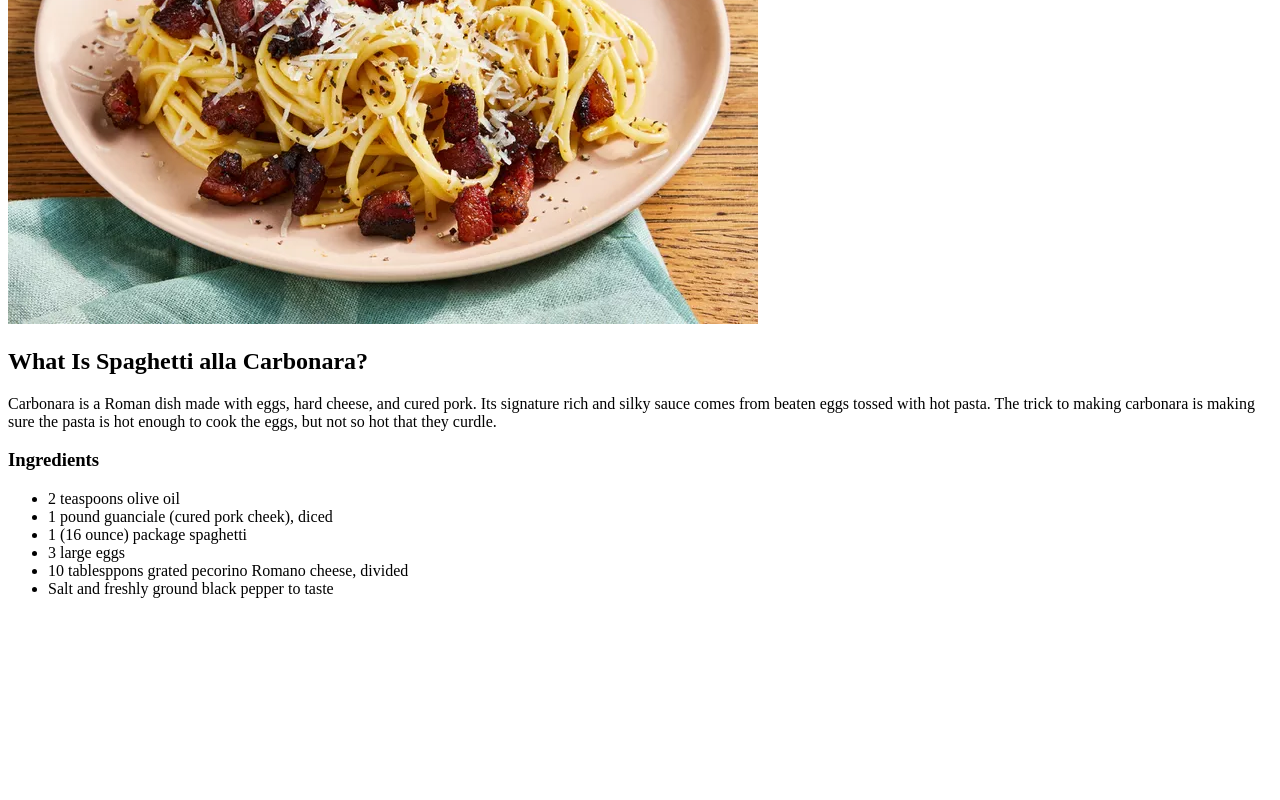
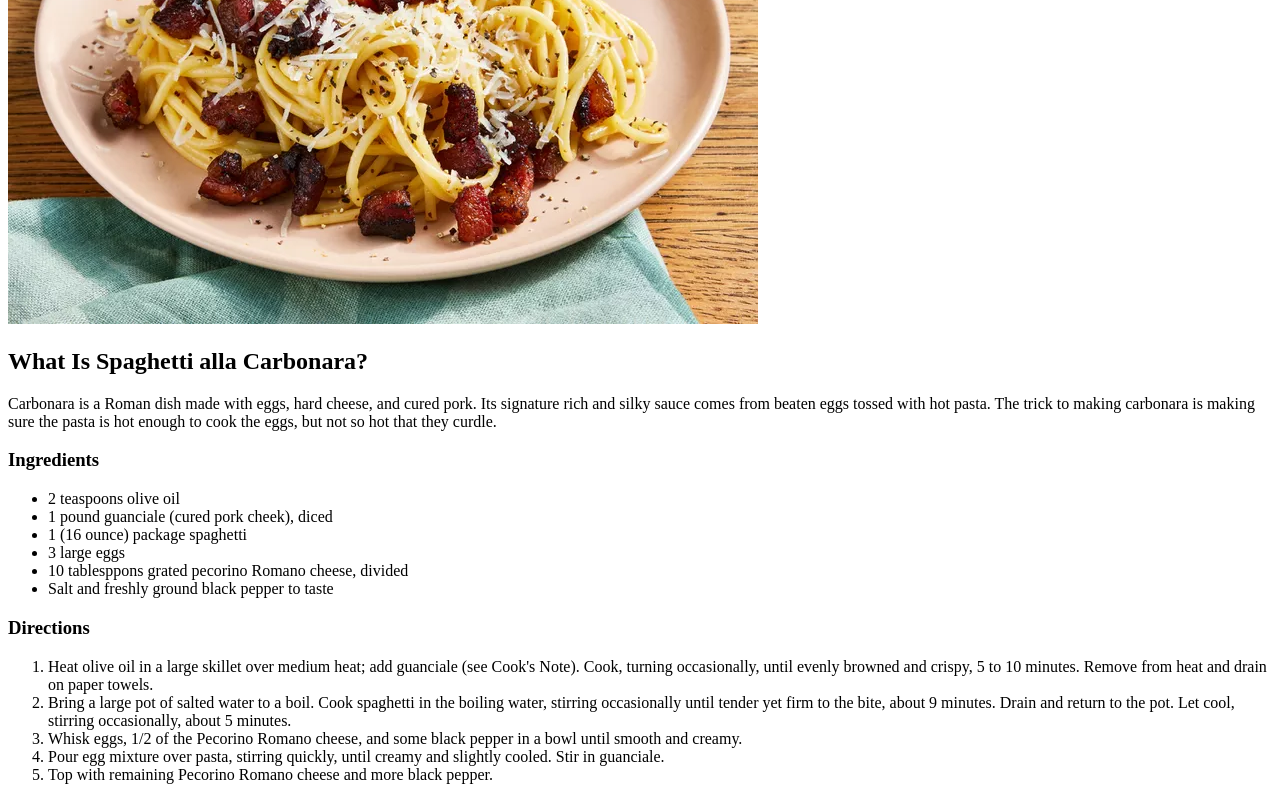
Before and after one commit to mdj10/odin-recipes, a plain HTML site: page recipes/carbonara.html in a window 1280 px wide. Shown: the part 319-1119 px from the top of the page. Before the commit the page ends 933 px from the top, so only its background shows below. Drawn offline with Linux system fonts and the light colour scheme.

Commit message:
Add directions to carbonara recipe

```diff
--- a/recipes/carbonara.html
+++ b/recipes/carbonara.html
@@ -6,16 +6,24 @@
     </head>
 
     <body>
+
+
         <h1>Carbonara Recipe</h1>
+
+
         <img src="recipe-images/carbonara.png"
         alt="Carbonara Pasta">
+
+
         <h2>What Is Spaghetti alla Carbonara?</h2>
         <p>Carbonara is a Roman dish made with eggs,
          hard cheese, and cured pork. Its signature rich
          and silky sauce comes from beaten eggs tossed
          with hot pasta. The trick to making carbonara is
          making sure the pasta is hot enough to cook the
-         eggs, but not so hot that they curdle. </p>
+         eggs, but not so hot that they curdle.</p>
+
+
         <h3>Ingredients</h3>
         <ul>
             <li>2 teaspoons olive oil</li>
@@ -28,5 +36,31 @@
             <li>Salt and freshly ground black pepper
             to taste</li>
         </ul>
+
+        <!-- continue for directions -->
+        <h3>Directions</h3>
+        <ol>
+            <li>Heat olive oil in a large skillet over
+            medium heat; add guanciale (see Cook's Note).
+            Cook, turning occasionally, until evenly
+            browned and crispy, 5 to 10 minutes. Remove
+            from heat and drain on paper towels.</li>
+            <li>Bring a large pot of salted water to a
+            boil. Cook spaghetti in the boiling water,
+            stirring occasionally until tender yet firm
+            to the bite, about 9 minutes. Drain and return
+            to the pot. Let cool, stirring occasionally,
+            about 5 minutes.</li>
+            <li>Whisk eggs, 1/2 of the Pecorino Romano
+            cheese, and some black pepper in a bowl until
+            smooth and creamy.</li>
+            <li>Pour egg mixture over pasta, stirring
+            quickly, until creamy and slightly cooled.
+            Stir in guanciale.</li>
+            <li>Top with remaining Pecorino Romano
+            cheese and more black pepper.</li>
+        </ol>
+
+
     </body>
 </html>
```
